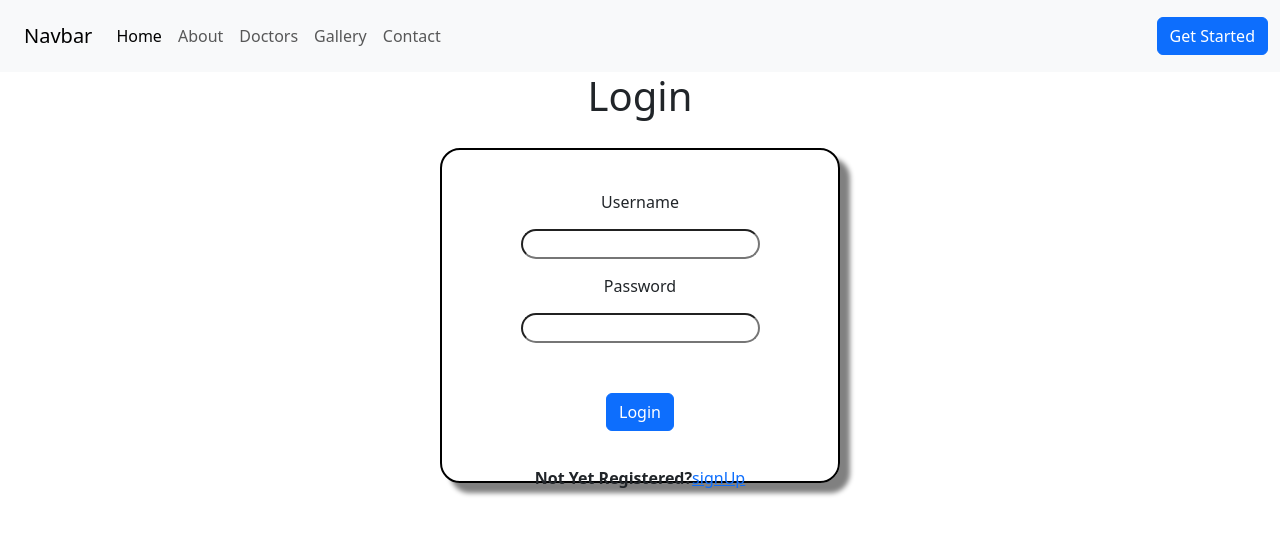
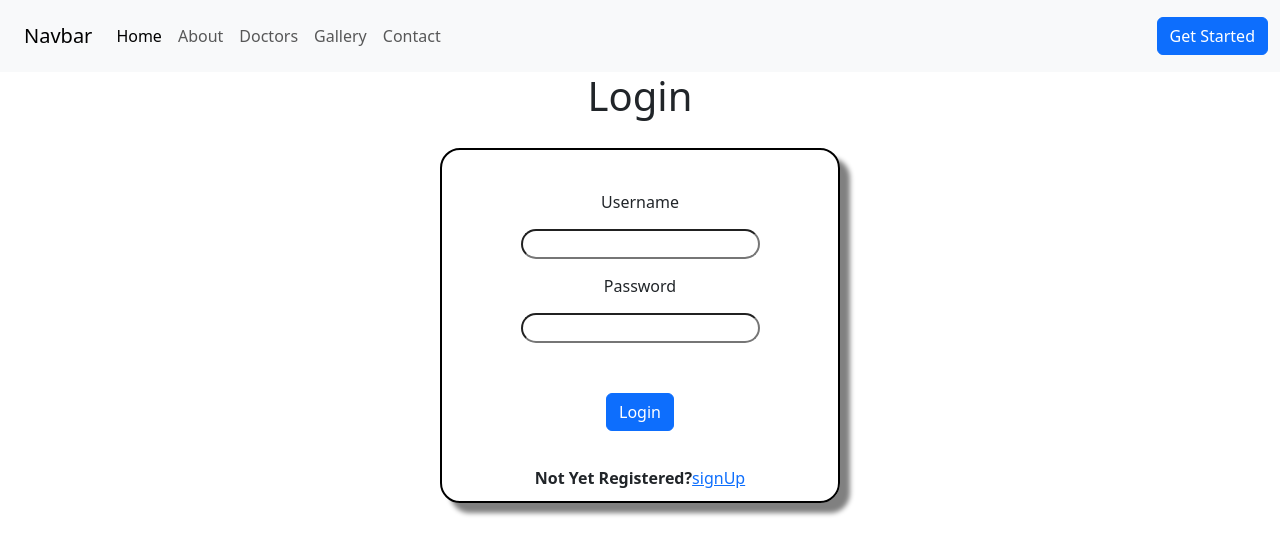
Before and after one commit to notamharshitha-dev/hospitalAppointmentSystemFrontEnd, a React (Vite) app: page /loginPage in a window 1280 px wide. Shown: the top 554 px of the page. Built offline with nearby package versions, Linux system fonts and the light colour scheme.

Commit message:
frontend

```diff
--- a/src/components/Contact/contact.jsx
+++ b/src/components/Contact/contact.jsx
@@ -8,7 +8,7 @@ function ContactPage(){
             msg:""
         },
         onSubmit:(values)=>{
-            console.log(values)
+           // console.log(values)
         }
     })
    function displayToastMsg() {
--- a/src/index.css
+++ b/src/index.css
@@ -7,7 +7,7 @@ body{
 }
 .myContainer{
     border: 2px solid black;
-    height: 335px;
+    height: 355px;
     width: 400px;
     border-radius: 20px;
     text-align: center;
```
